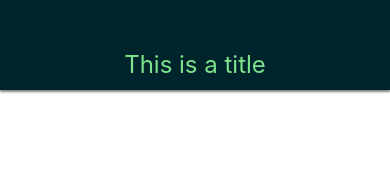
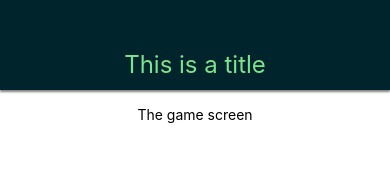
Before and after one commit to instant-coffee/Number-Muncher, a React Native app: screen / in a window 390 px wide. Shown: the top 196 px of the page. Built offline with nearby package versions, Linux system fonts and the light colour scheme.

Commit message:
Add initial game screen

```diff
--- a/App.js
+++ b/App.js
@@ -2,11 +2,13 @@
 import { StyleSheet, View } from 'react-native';
 
 import Header from './components/Header'
+import StartGameScreen from './screens/StartGameScreen'
 
 export default function App() {
   return (
     <View style={styles.screen}>
-      <Header title="This is a title"></Header>
+      <Header title="This is a title"/>
+      <StartGameScreen/>
     </View>
   );
 }
--- /dev/null
+++ b/screens/StartGameScreen.js
@@ -0,0 +1,20 @@
+import React from 'react'
+import { View, Text, StyleSheet } from 'react-native'
+
+const StartGameScreen = props => {
+  return (
+    <View style={styles.screen}>
+      <Text>The game screen</Text>
+    </View>
+  )
+}
+
+const styles = StyleSheet.create({
+  screen: {
+    flex: 1,
+    alignItems: 'center',
+    padding: 16,
+  }
+})
+
+export default StartGameScreen
```
